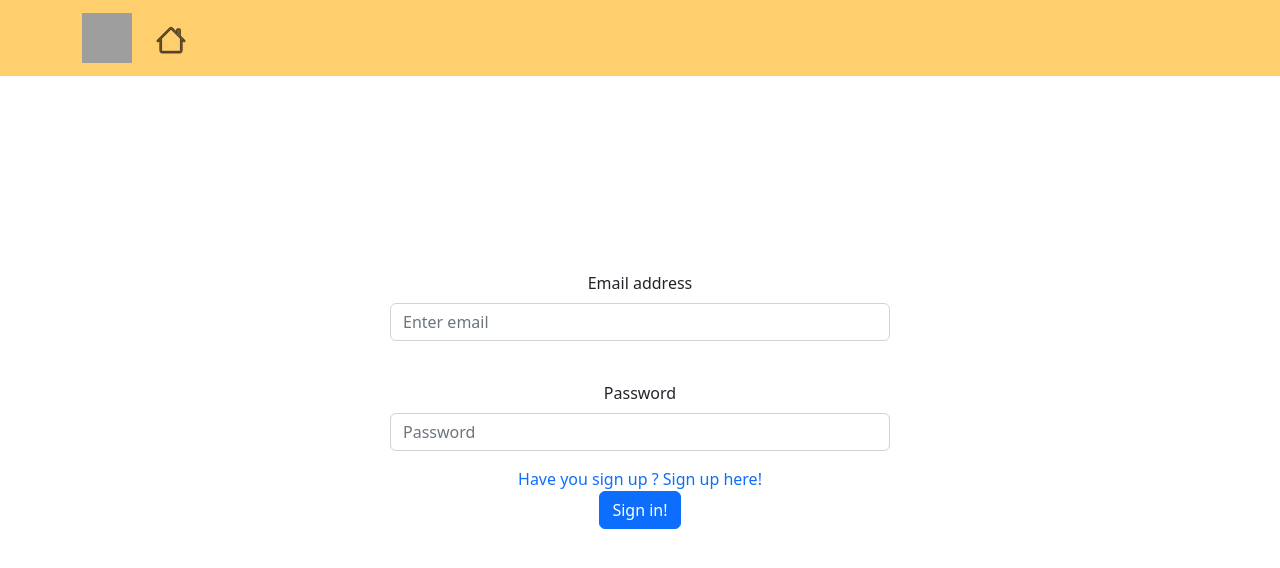
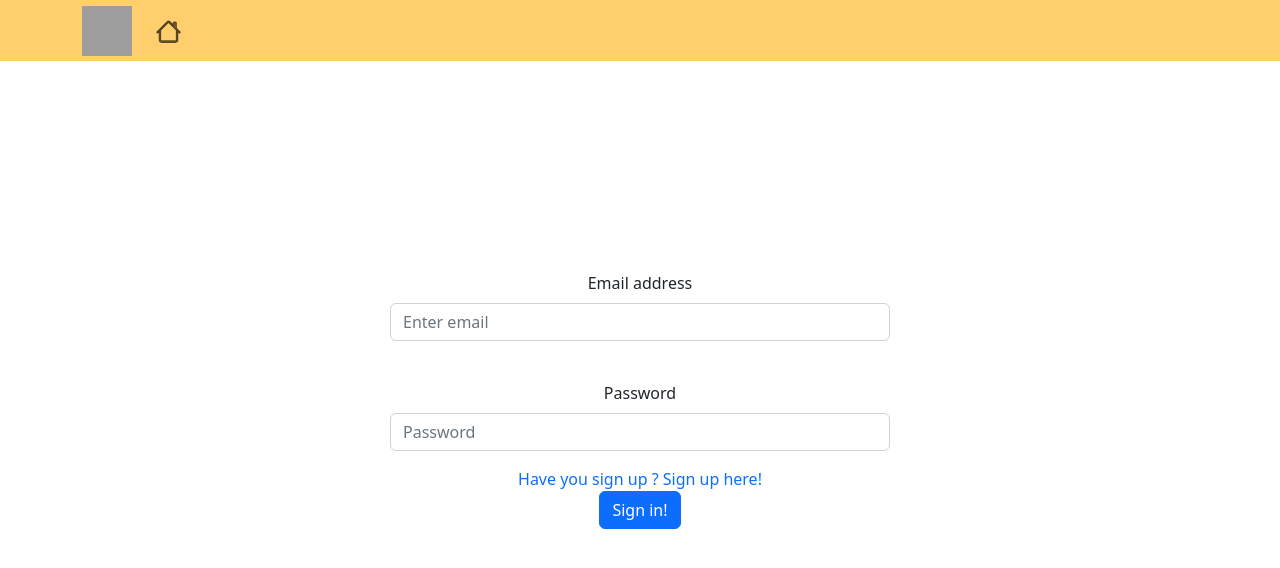
Before and after one commit to totocungtongo/Final-project, a React (Create React App) app: page /Home in a window 1280 px wide. Shown: the top 568 px of the page. Built offline with nearby package versions, Linux system fonts and the light colour scheme; grey boxes are pictures that could not be loaded.

Commit message:
navbar max height

```diff
--- a/src/Component/Navbar.css
+++ b/src/Component/Navbar.css
@@ -1,7 +1,7 @@
 .navbar_container {
 display: flex;
 align-items: center;
-max-height: 60px;
+max-height: 45px;
 }
 .navbar_text{
     padding-top: 15px;
@@ -13,7 +13,7 @@ max-height: 60px;
 .nav_link_icon {
 display: flex;
 align-items: center;
-font-size: 30px;
+font-size: 25px;
 padding-top: 11px;
 -webkit-text-stroke: 1px;
 }
```
